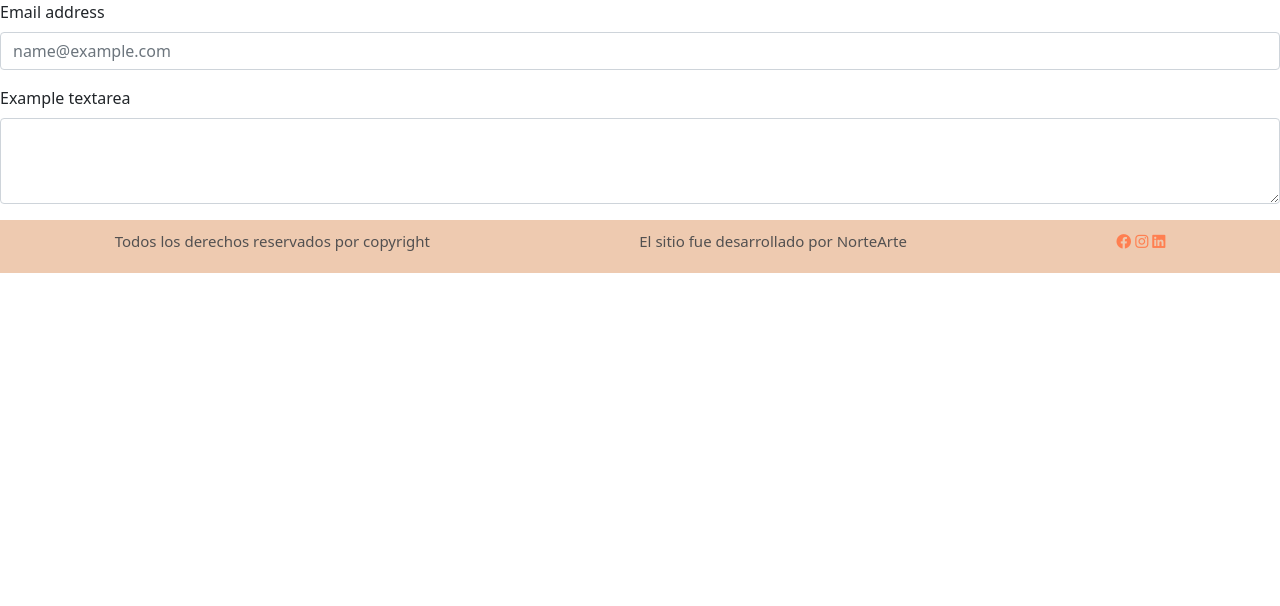
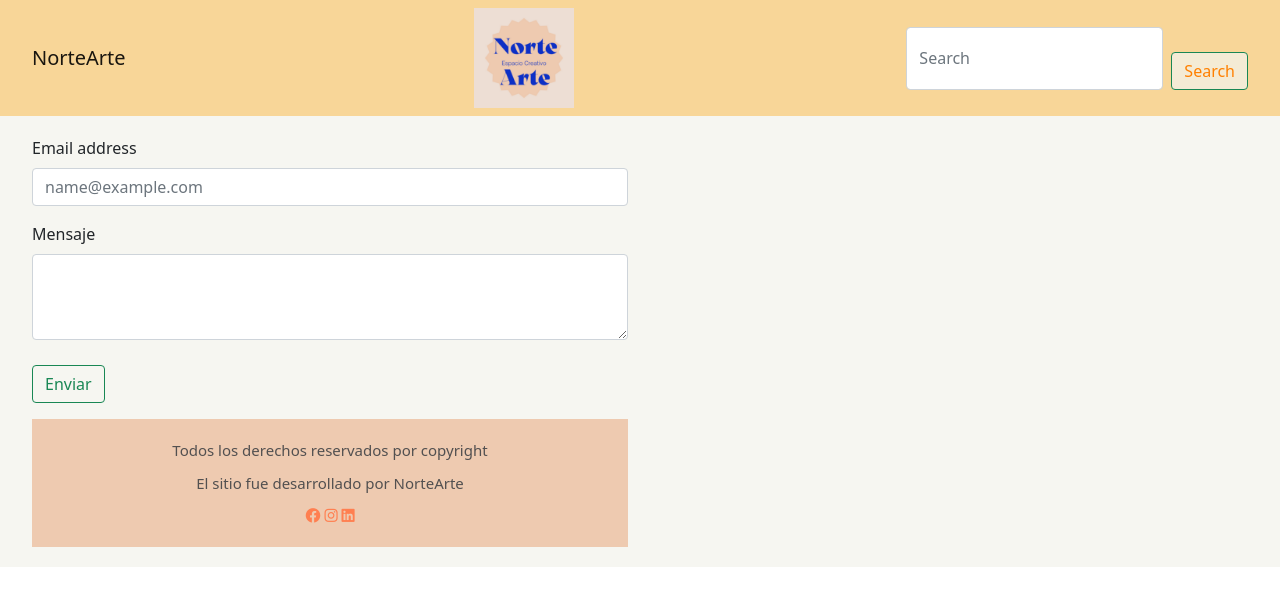
Before and after one commit to gabrielakrinner/Proyectoparte2Nortearte, a plain HTML site: page contacto.html in a window 1280 px wide. Drawn offline with nearby package versions, Linux system fonts and the light colour scheme.

Commit message:
formulario css

```diff
--- a/Css/estilos.css
+++ b/Css/estilos.css
@@ -14,8 +14,8 @@
 
 .navbar .btn :hover{
     color:#6f340a;
+}
 
-}
 .row {
     background-color: rgba(243, 243, 236, 0.724);
     padding: 20px;
@@ -36,15 +36,21 @@ h2{
     text-align: center;
 }
 
+.mb-3{
+    padding: 20;
+}
+
+.btn{
+    padding: 15 px;
+    margin-top: 25px;
+}
 
 footer{
-    grid-area: footer;
-    display: flex;
     justify-content: space-around;
     background-color: #EECAB0;
     text-align: center;
     font-size: 15px;
-    padding: 10px;
+    padding: 20px;
 }
 footer.redes{
     font-size: 25px;
@@ -56,8 +62,7 @@ footer p{
 }
 
 footer a{
-    color:coral
-
+    color:coral;
 }
 
 footer a:hover{
--- a/contacto.html
+++ b/contacto.html
@@ -13,13 +13,29 @@
     <title>Contacto</title>
 </head>
 <body>
+    <!--Navbar-->
+<nav class="navbar navbar-expand-lg navbar-light" style="background-color: #f8d28de6;">
+    <div class="container-fluid">
+        <a class="navbar-brand" href="nombre">NorteArte</a>
+        <img src="./img/favicon-256x256.png"  alt="Logo" width="100" height="100" class="d-inline-block align-text-top">
+        <form class="d-flex">
+            <input class="form-control me-2" type="search" placeholder="Search" aria-label="Search">
+            <button class="btn btn-outline-success" type="submit">Search</button>
+        </form>
+    </div>
+</nav>
+<!-- fin Navbar-->
+<div class="container-fluid formulario">
+<div class="row">
+<div class="col-sm-12 col-md-8 col-lg-6">
     <div class="mb-3">
         <label for="exampleFormControlInput1" class="form-label">Email address</label>
         <input type="email" class="form-control" id="exampleFormControlInput1" placeholder="name@example.com">
     </div>
     <div class="mb-3">
-        <label for="exampleFormControlTextarea1" class="form-label">Example textarea</label>
+        <label for="exampleFormControlTextarea1" class="form-label"> Mensaje</label>
         <textarea class="form-control" id="exampleFormControlTextarea1" rows="3"></textarea>
+        <button class="btn btn-outline-success" type="submit2">Enviar</button>
     </div>
     <!--inicia footer-->
 <footer>
```
Also changed, not shown: index.html (+2 -2 lines).
